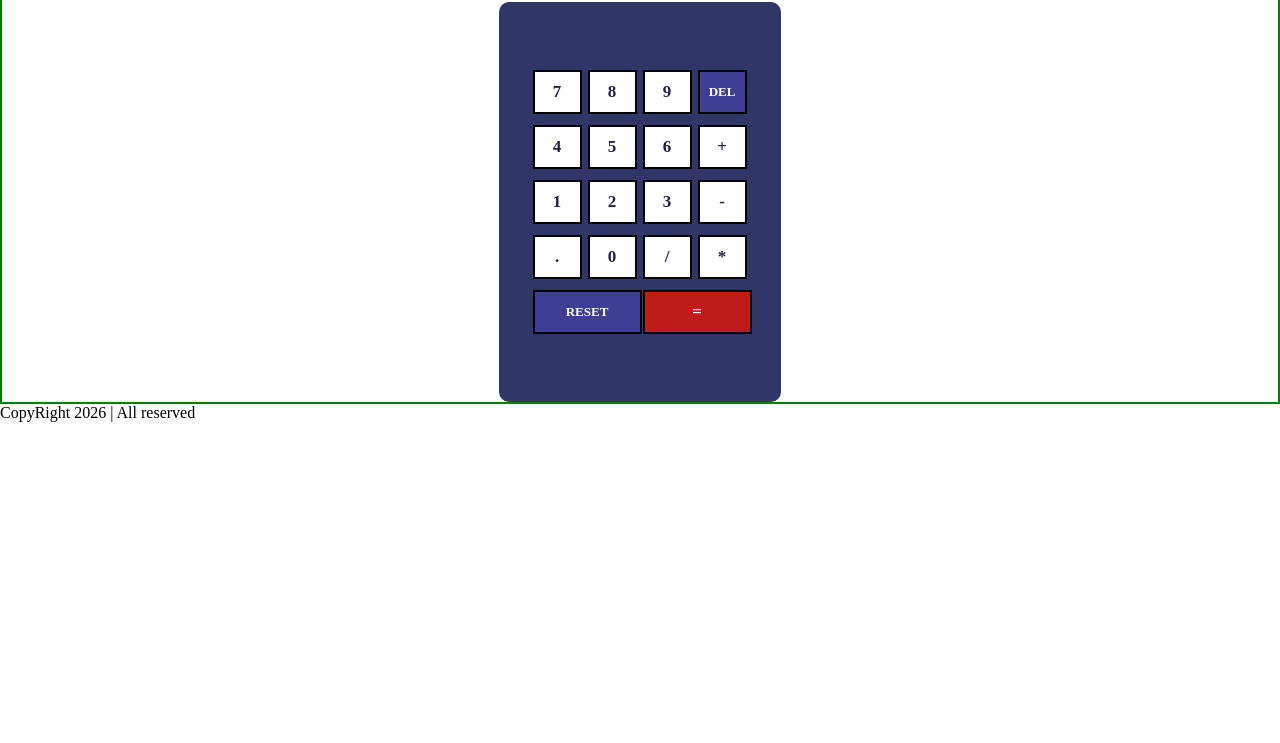
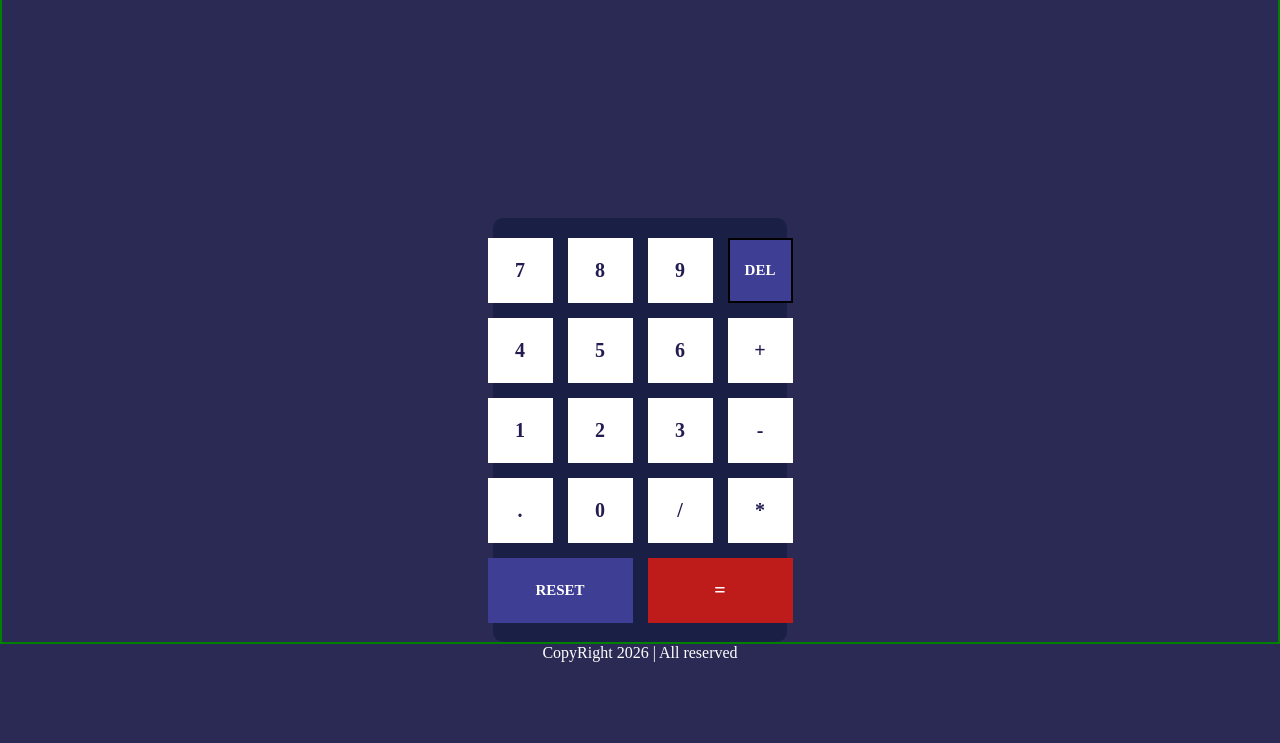
Before and after one commit to Jose-Cazares/Calculator-Project, a plain HTML site: page index.html in a window 1280 px wide. Shown: the part 57-800 px from the top of the page. Drawn offline with Linux system fonts and the light colour scheme.

Commit message:
Update calculator design and styles

```diff
--- a/index.html
+++ b/index.html
@@ -11,9 +11,14 @@
     <h1>Calculator Project</h1>
 
     <main>
+
         <section class="calculator">
+            <div class="calc-display">
+
+            </div>
+
             <div class="calc-base">
-                <div class="btn-calc">7</div>
+                <div class="btn-calc" >7</div>
                 <div class="btn-calc">8</div>
                 <div class="btn-calc">9</div>
                 <div class="btn-calc DEL">DEL</div>
--- a/style.css
+++ b/style.css
@@ -6,6 +6,10 @@
 h1{
     text-align: center;
     padding-top: 10px;
+    color: white;
+}
+body{
+    background-color: rgb(42, 42, 85);
 }
 
 .calculator{
@@ -13,55 +17,54 @@ h1{
     justify-content: center;
     border: 2px solid green; /*Este borde solo es para guiarme */
     padding-top: 10px;
+    height: 80vh;
+    align-content: flex-end;
+    flex-wrap: wrap;
+
 }
 
 .calc-base{
-    height: 50vh;
-    width: 22vw;
+    height: 53vh;
+    width: 23vw;
     display: grid;
     /* border: 2px solid red; Este borde solo es para guiarme */
-    background-color: rgb(48, 55, 104);
-    grid-template-rows: 50px 50px 50px 50px;
-    grid-template-columns: 50px 50px 50px 50px;
-    gap: 5px;
+    background-color: rgba(26, 31, 68, 0.92);
+    grid-template-rows: repeat(5, 65px);
+    grid-template-columns: repeat(4, 65px);
+    gap: 15px;
     justify-content: center;
     align-content: center;
     border-radius: 10px;
 }
 
 .btn-calc{
-    width: 45px;
-    height: 40px;
     display:flex;
-    border: 2px solid black; /*Este borde solo es para guiarme */
+    /* border: 2px solid black; Este borde solo es para guiarme */
     align-items: center;
     justify-content: center;
     background-color: white;
     color: rgb(34, 28, 81);
-    font-size: 17px;
+    font-size: 20px;
     font-weight: bold;
 }
 
 .btn-calc.DEL{
-    width: 45px;
-    height: 40px;
     display:flex;
     border: 2px solid black; /*Este borde solo es para guiarme */
     align-items: center;
     justify-content: center;
     background-color: rgb(62, 62, 149);
     color: white;
-    font-size: 13px;
+    font-size: 15px;
     font-weight: bold;
 }
 
 .reset, .equal{
     grid-column: span 2;
-    width: 105px;
 }
 
 .reset{
-    font-size: 13px;
+    font-size: 15px;
     background-color: rgb(62, 62, 149);
     color: white;
 }
@@ -69,6 +72,9 @@ h1{
 .equal{
     color: white;
     background-color: rgb(190, 27, 27);
+}
 
-
+footer{
+    color: white;
+    text-align: center;
 }
```
